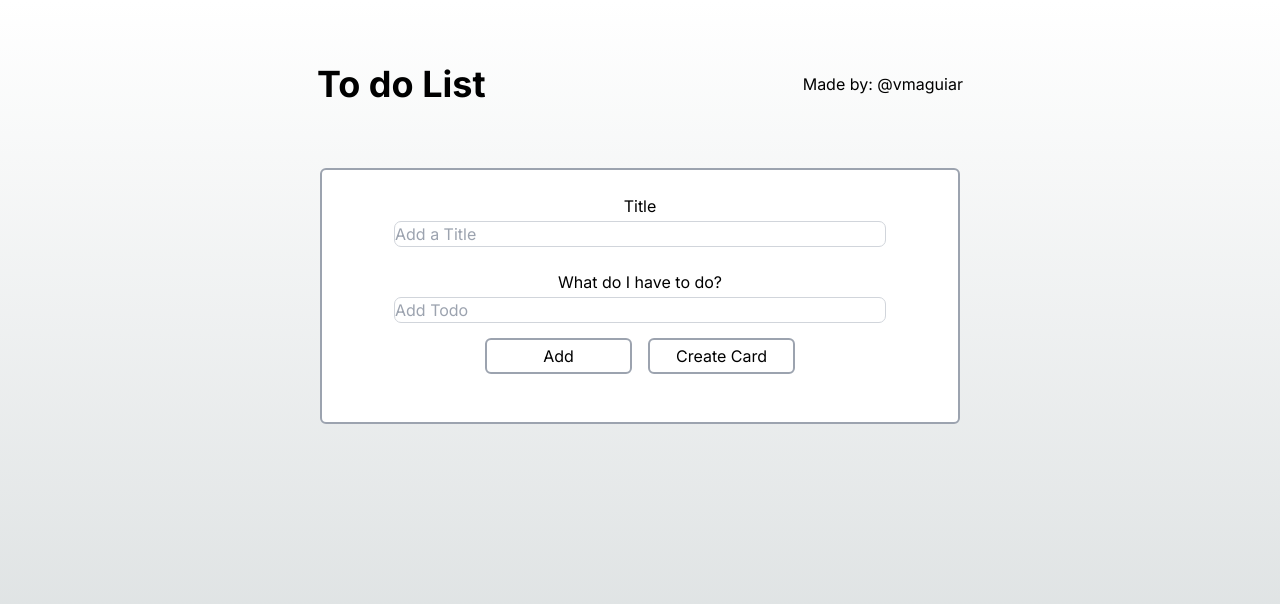
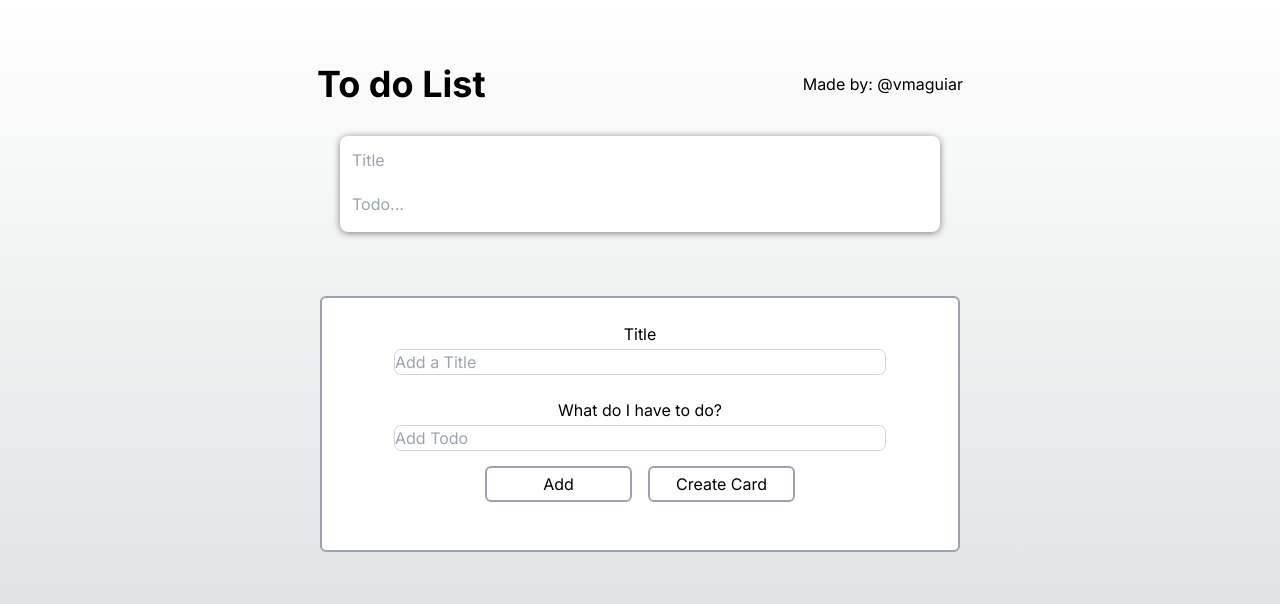
Before and after one commit to vmaguiar/qavi-todo-list-app, a Next.js app: page / in a window 1280 px wide. Shown: the top 604 px of the page. Built offline with nearby package versions, Linux system fonts and the light colour scheme.

Commit message:
refactor: split page in more components

```diff
--- a/src/app/page.tsx
+++ b/src/app/page.tsx
@@ -2,7 +2,9 @@
 
 import { ChangeEvent, useState } from "react"
 
-import { Todo } from "./Todo"
+import { Todo } from "../components/Todo"
+import { Header } from "../components/Header"
+import { CreateCardForm } from "@/components/CreateCardForm"
 
 interface ItodoCard {
   title: string,
@@ -62,11 +64,9 @@ export default function Home() {
 
   return (
     <div className="min-h-screen">
-      <header className="min-w-full flex items-center justify-evenly pt-16">
-        <h1 className="text-4xl font-bold">To do List</h1>
-        <p>Made by: @vmaguiar</p>
-      </header>
+      <Header />
 
+      <CreateCardForm />
 
       <main className="flex flex-col items-center justify-between my-16">
         <div className="flex flex-col items-center w-2/4 rounded-md border-solid border-2 border-gray-400 p-6 bg-white">
--- /dev/null
+++ b/src/components/CreateCardForm.tsx
@@ -0,0 +1,27 @@
+
+export function CreateCardForm() {
+
+  const createCheckInput = () => {
+
+
+  }
+
+  return (
+    <div>
+      <form className="w-[600px] relative mx-auto mt-8 rounded-lg bg-white p-2 shadow-[0_1px_7px_0px_rgba(0,0,0,0.5)]">
+        <input type="text" placeholder="Title" name="title" className="w-full mb-1 p-1 border-none outline-none resize-none" />
+        <p className="w-full mt-1">
+          <input
+            name="content"
+            placeholder="Todo..."
+            className="min-h-[40px] w-full p-1 border-none outline-none"
+            onChange={() => { createCheckInput() }}
+          />
+          {/* <label htmlFor="todo1">
+            todo1
+          </label> */}
+        </p>
+      </form>
+    </div >
+  )
+}
--- /dev/null
+++ b/src/components/Header.tsx
@@ -0,0 +1,9 @@
+
+export function Header() {
+  return (
+    <header className="min-w-full flex items-center justify-evenly pt-16">
+      <h1 className="text-4xl font-bold">To do List</h1>
+      <p>Made by: @vmaguiar</p>
+    </header>
+  )
+}
```
